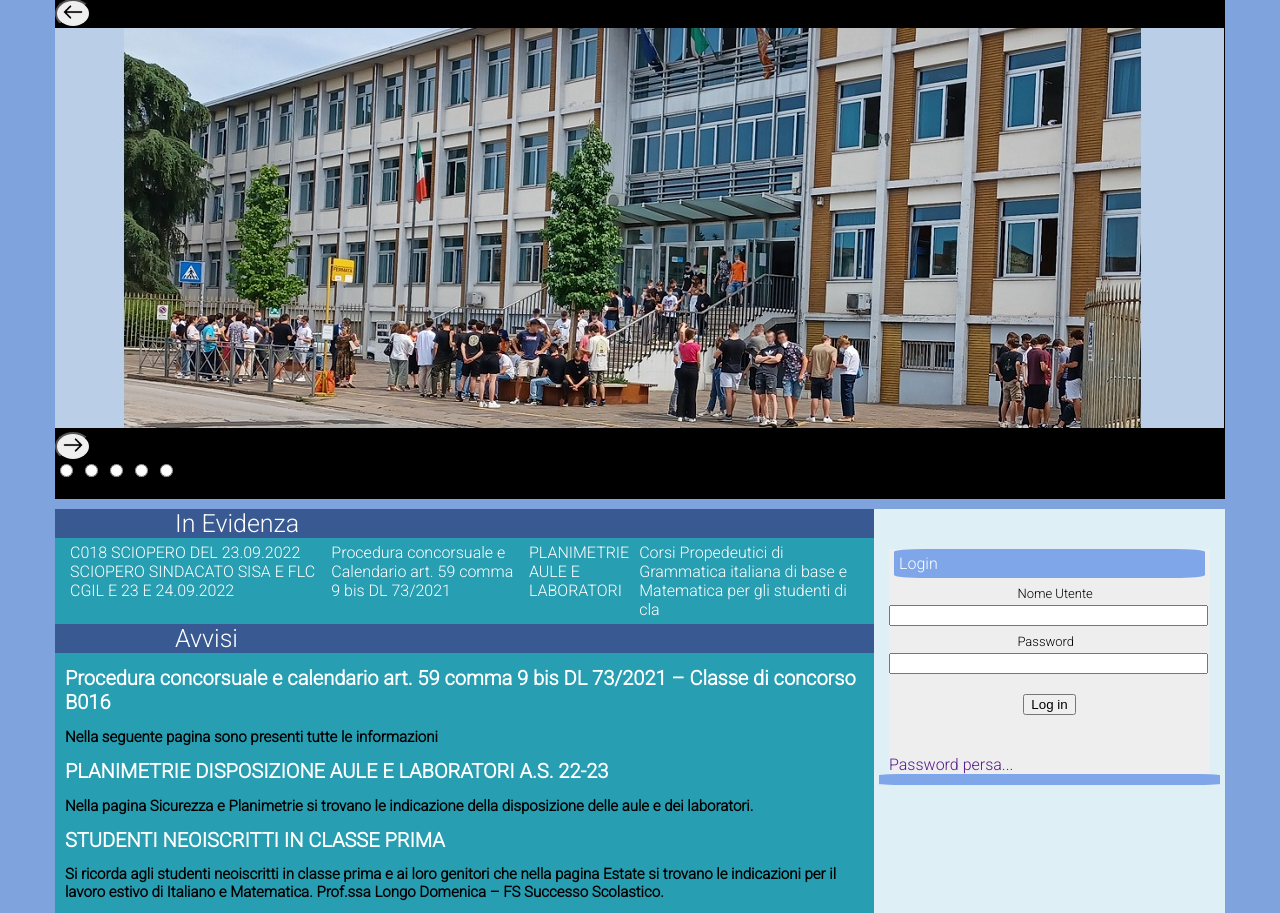
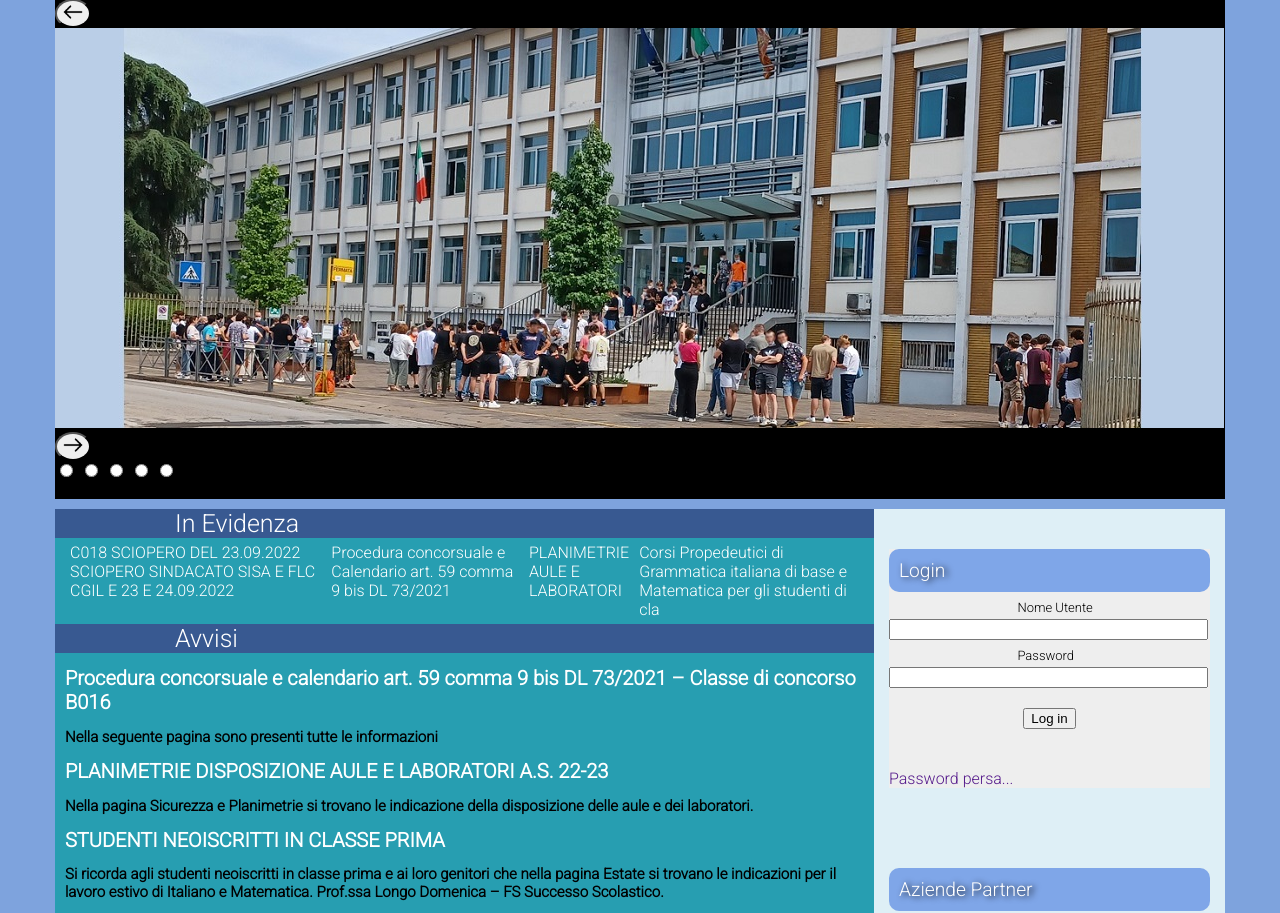
Before and after one commit to riccardofanin/AS-2022-2023, a PHP site: page / in a window 1280 px wide. Shown: the part 361-1274 px from the top of the page. Run offline with PHP 8.4, Linux system fonts and the light colour scheme.

Commit message:
barra laterale quasi finita

```diff
--- a/Info/Fanin_Riccardo_Esercitazione3_SitoRossi/index.html
+++ b/Info/Fanin_Riccardo_Esercitazione3_SitoRossi/index.html
@@ -277,7 +277,24 @@
                 </div>
 
                 <div class="image-links">
-                    <div class="title"></div>
+                    <div class="title">Aziende Partner</div>
+                    <img src="https://www.itisrossi.edu.it/wp-content/uploads/2018/10/aziende-partner.jpg" alt="">
+                </div>
+
+                <div class="image-links">
+                    <div class="title">Aziende Partner</div>
+                    <img src="https://www.itisrossi.edu.it/wp-content/uploads/2017/08/albo_online-r.png" alt="">
+                    <br><br><br><br>
+                    <img src="https://www.itisrossi.edu.it/wp-content/uploads/2017/08/trasparenza-r.png" alt="">
+                    <br><br><br><br>
+                    <img src="https://www.itisrossi.edu.it/wp-content/uploads/2017/08/scuolainchiaro-r.jpg" alt="">
+                    <br><br><br><br>
+                    <img src="https://www.itisrossi.edu.it/wp-content/uploads/2017/08/bacheca-sindacale-r.png" alt="">
+                    <br><br><br><br>
+                    <img src="https://www.itisrossi.edu.it/wp-content/uploads/2017/08/noipa.png" alt="">
+                    <br><br><br><br>
+                    <img src="https://www.itisrossi.edu.it/wp-content/uploads/2020/09/protocollo-covid-scuola-r.jpg" alt="">
+                    <br><br><br><br>
                 </div>
             </div>
         </div>
--- a/Info/Fanin_Riccardo_Esercitazione3_SitoRossi/style.css
+++ b/Info/Fanin_Riccardo_Esercitazione3_SitoRossi/style.css
@@ -232,15 +232,18 @@ a:hover{
 
 /*  SIDEBAR */
 
+
+
 /*  Login   */
 
 .main .side-bar .title{
+    padding: 10px;
     background-color: #7fa6e8;
-    margin-left: 5px;
-    margin-right: 5px;
-    color: white;
-    border-radius: 10%;
-    padding: 5px;
+    border-radius: 10px 10px 10px 10px;
+    color: #fff;
+    text-shadow: 3px 1px 6px #000;
+    font-size: 1.2em;
+    margin: 15px 0px 5px 0px;
 }
 
 .main .side-bar .login{
@@ -273,3 +276,26 @@ a:hover{
 .main .side-bar .login a{
     text-align: center;
 }
+
+/*  Image Links */
+
+.main .side-bar .image-links{
+    margin-left: 15px;
+    margin-right: 15px;
+    margin-top: 80px;
+}
+
+.main .side-bar .image-links ul li{
+    padding: 0;
+}
+
+.main .side-bar .image-links a{
+    margin-top: 100px;
+}
+
+.main .side-bar .image-links img{
+    width: 320px;
+    position: absolute;
+    margin: auto;
+    transition: transform 1.5s cubic-bezier(0.215, 0.61, 0.355, 1);
+}
```
